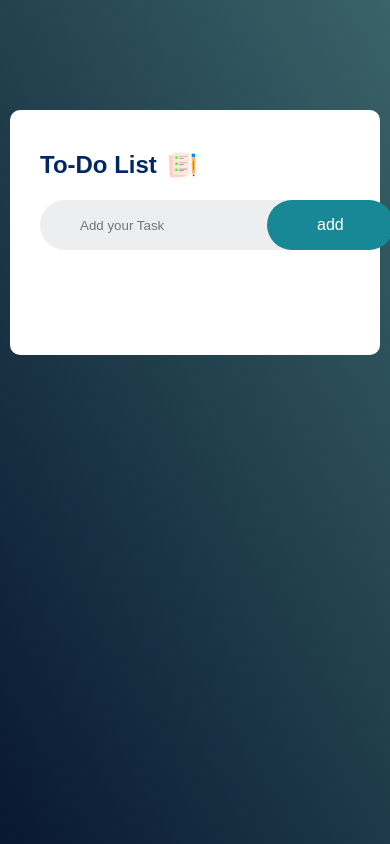
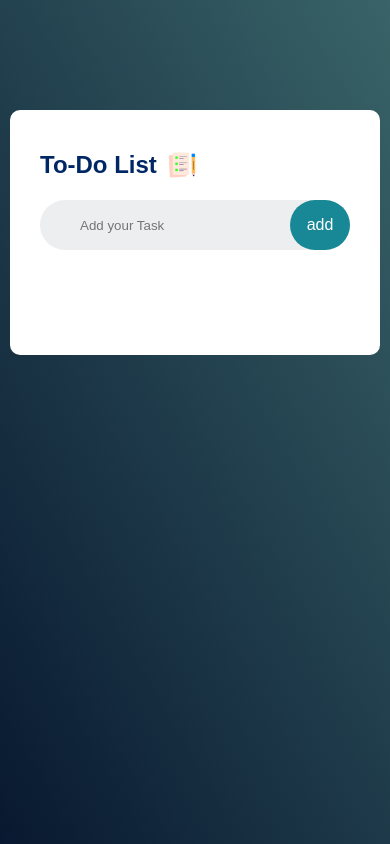
Before and after one commit to vaishnavisrinivas19/To-do-list, a plain HTML site: page index.html in a window 390 px wide. Drawn offline with Linux system fonts and the light colour scheme.

Commit message:
second commit

```diff
--- a/style.css
+++ b/style.css
@@ -97,3 +97,9 @@ ul li span{
 ul li span:hover{
     background: #edeef0;
 }
+@media (max-width:430px) {
+    button{
+        width: 60px;
+        padding: 16px 15px;
+    }
+}
```
